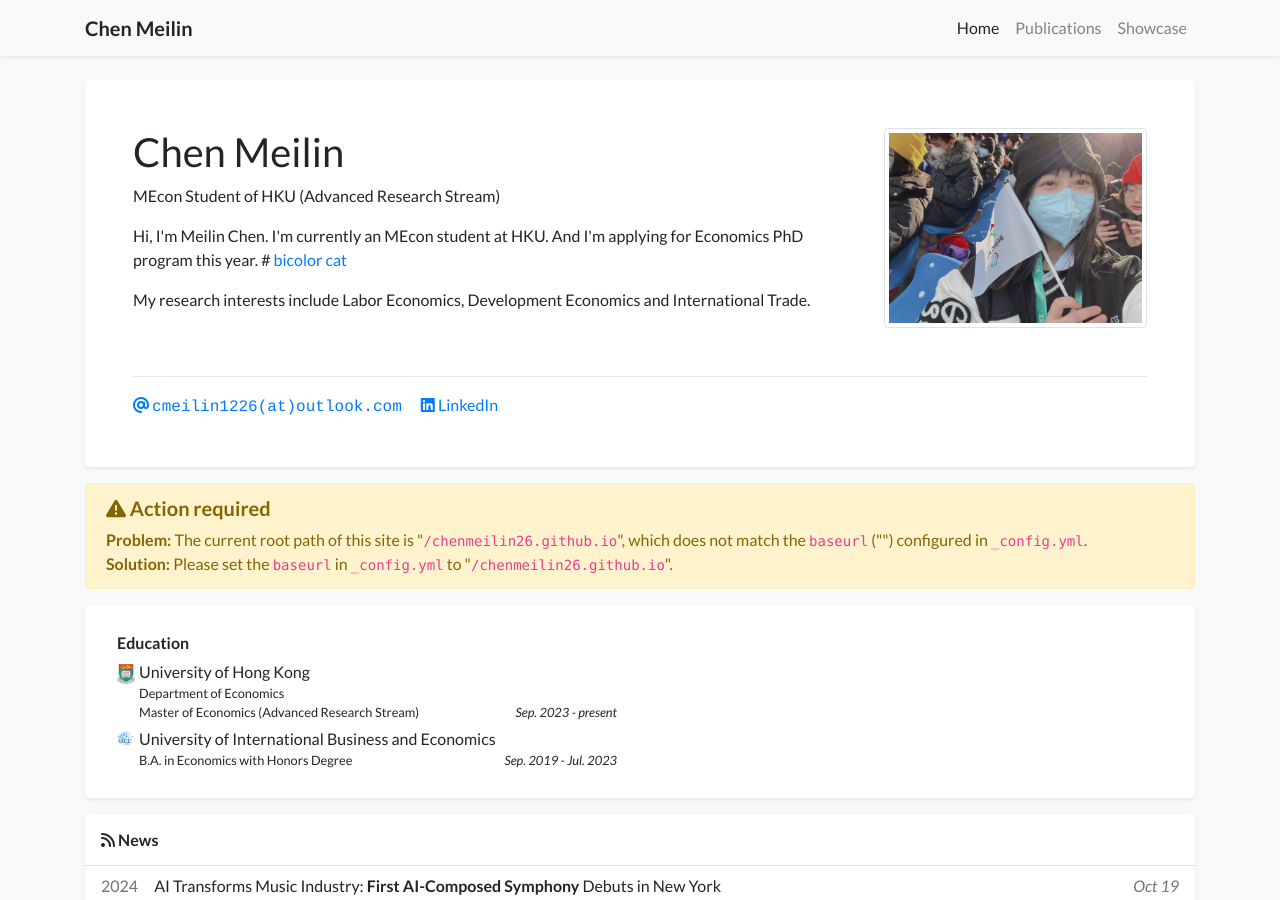
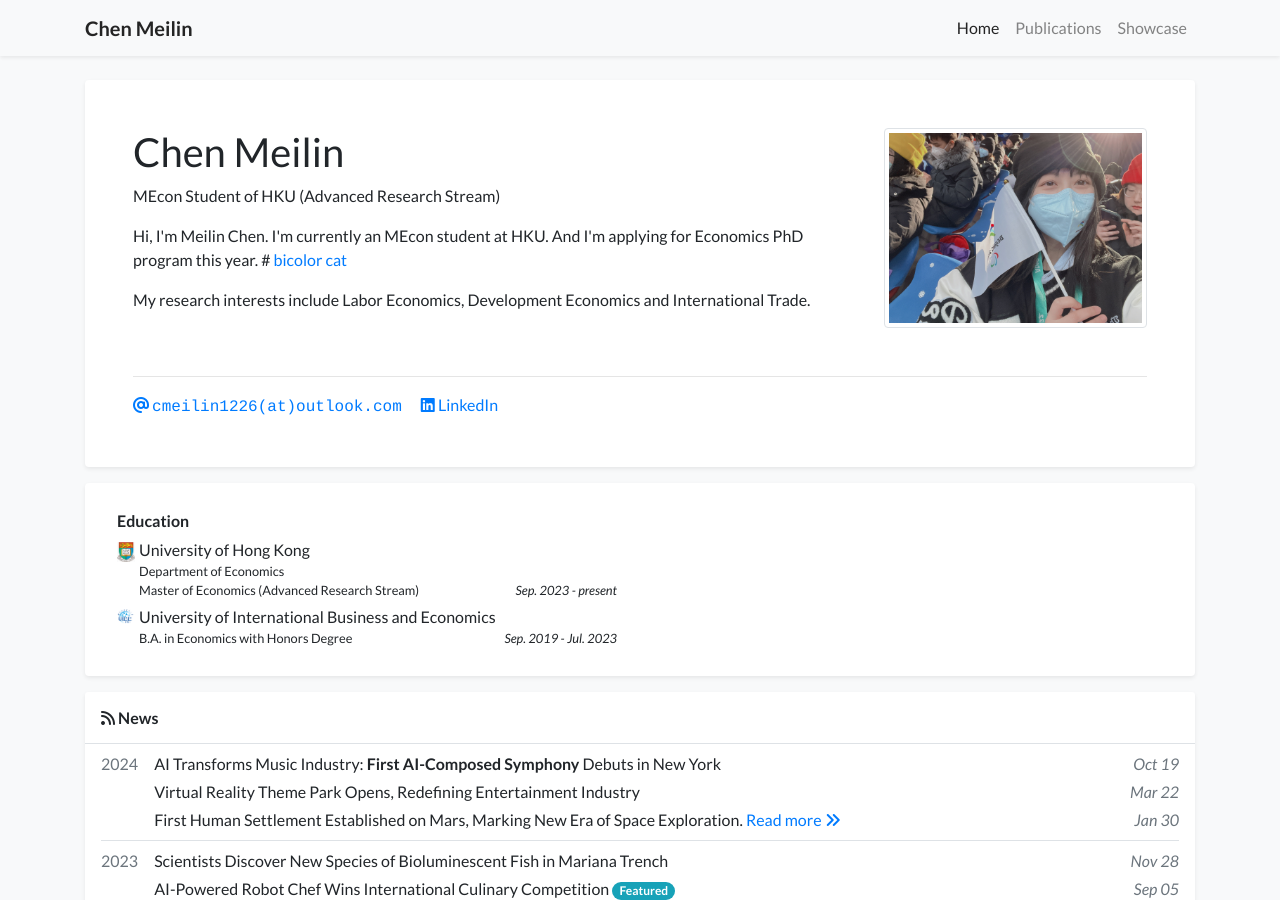
Before and after one commit to chenmeilin26/chenmeilin26.github.io, a Jekyll site: the page built from index.html, in a window 1280 px wide and 900 px high. Built offline with Jekyll 4.4.1, drawn with Linux system fonts in a browser that asks for light colours; nearby versions of some CDN libraries; a style sheet for code colours, icons or effects is not loaded; part of the change alters nothing that is shown.

Commit message:
Update _config.yml

```diff
--- a/_config.yml
+++ b/_config.yml
@@ -13,7 +13,7 @@
 # you will see them accessed via {{ site.title }}, {{ site.email }}, and so on.
 # You can create any custom variable you would like, and they will be accessible
 # in the templates via {{ site.myvariable }}.
-baseurl: "" # the subpath of your site, e.g. /blog
+baseurl: "/chenmeilin26.github.io" # the subpath of your site, e.g. /blog
 
 # Build settings
 markdown: kramdown
```
